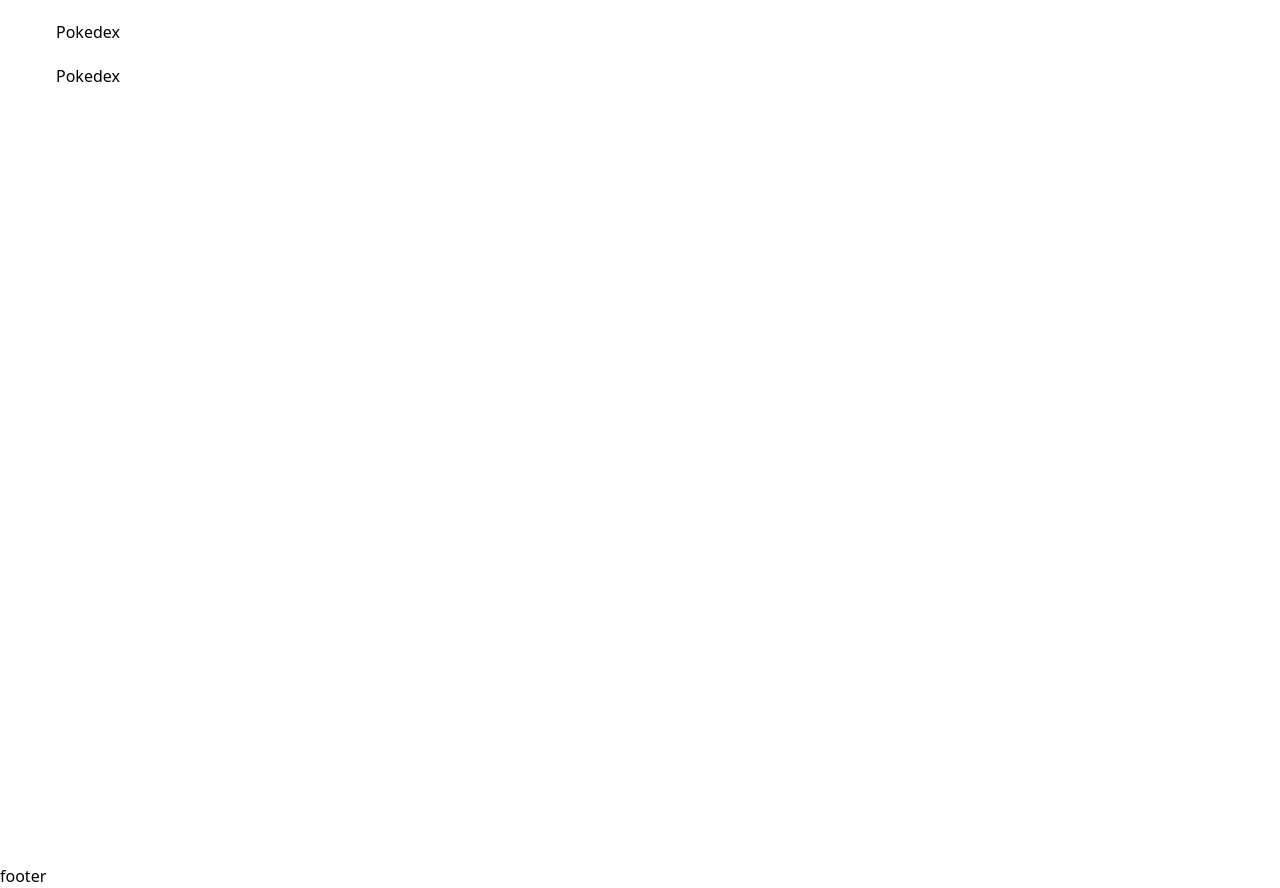
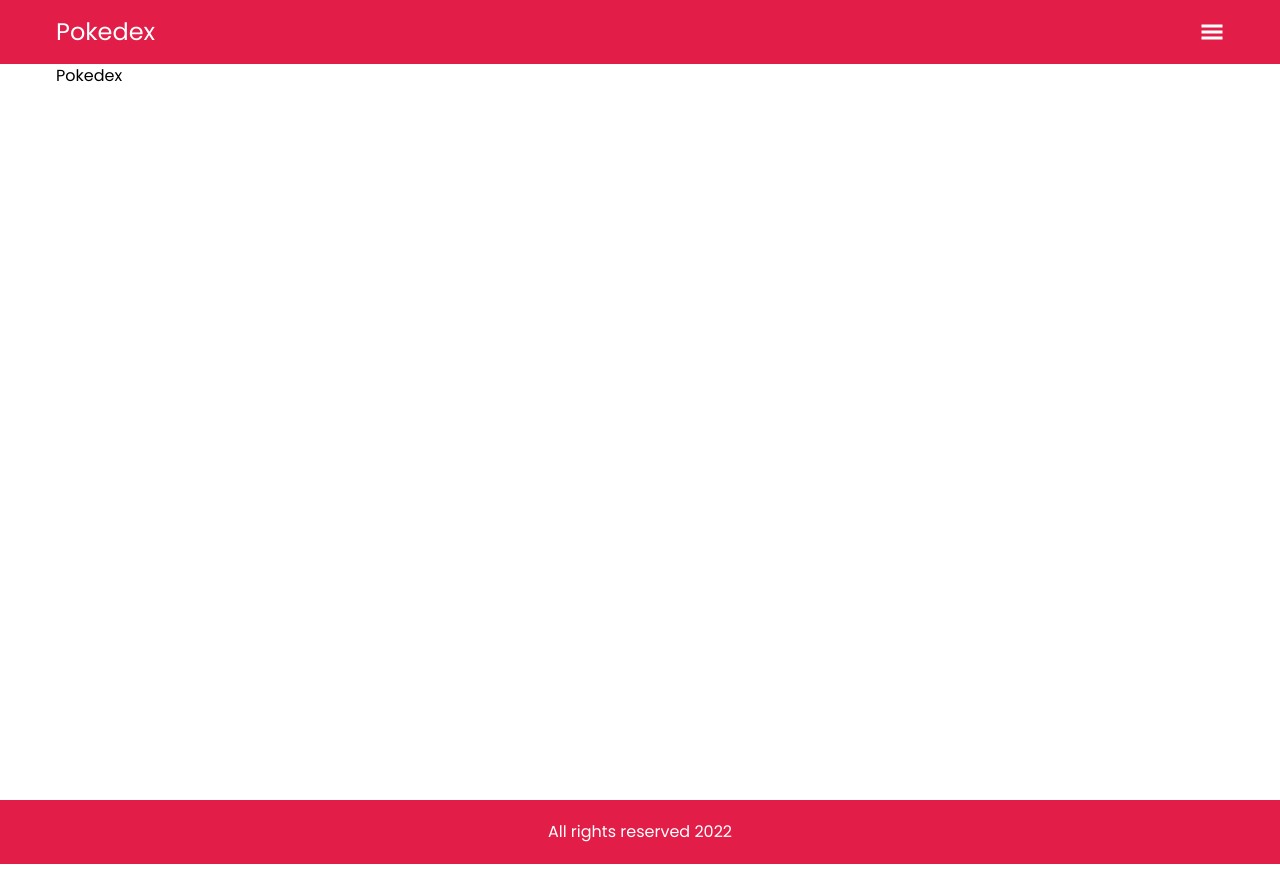
Before and after one commit to jsonfm/pokedex, a React (Vite) app: page /pokedex/dx in a window 1280 px wide. After the commit the page ends 864 px from the top, so only its background shows below. Built offline with nearby package versions, Linux system fonts and the light colour scheme.

Commit message:
styles updated

```diff
--- a/src/components/Footer/index.jsx
+++ b/src/components/Footer/index.jsx
@@ -2,8 +2,10 @@ import React from "react";
 
 export default function Footer(){
     return(
-        <footer>
-            footer
+        <footer className="bg-rose-600 text-white">
+            <div className="container px-4 h-16 flex items-center justify-center">
+                All rights reserved 2022
+            </div>
         </footer>
     )
 }
--- a/src/components/Header/index.jsx
+++ b/src/components/Header/index.jsx
@@ -1,11 +1,24 @@
 import React from "react";
-
+import { GiHamburgerMenu } from "react-icons/gi";
 
 export default function Header(){
+    const [showMenu, setShowMenu] = React.useState(false);
+
+    const toggleMenu = () => {
+        setShowMenu(!showMenu);
+    }
+
     return(
-        <header className="container h-16 px-4 flex items-center">
-           <div>Pokedex</div>
-           <ul class=""></ul>
+        <header className="bg-rose-600 text-white fixed w-full">
+            <nav className="container h-16 px-4 flex items-center justify-between">
+                <div className="text-2xl">Pokedex</div>
+                <ul className={`ease-in duration-300 ${showMenu ? 'left-0' :'-left-[110%]'} bg-rose-600 absolute top-16 h-screen w-2/3 px-4 py-5 text-xl`}>
+                    <li>Pokemons</li>
+                </ul>
+                <div className="text-2xl" onClick={toggleMenu}>
+                    <GiHamburgerMenu/>
+                </div>
+            </nav>
         </header>
     )
 }
--- a/src/components/Layout/index.jsx
+++ b/src/components/Layout/index.jsx
@@ -7,7 +7,7 @@ export default function Layout({children}){
     return(
         <>
             <Header />
-            <main className="container min-h-screen px-4">
+            <main className="container min-h-screen px-4 pt-16">
                 {children}
             </main>
             <Footer/>
--- a/src/components/PokemonCard/index.jsx
+++ b/src/components/PokemonCard/index.jsx
@@ -8,27 +8,33 @@ const PokemonCard = ({data}) => {
         height,
         base_experience: experience,
         weight,
+        types
     } = data;
     return(
-        <div className="border w-72 p-4 grid place-content-center">
+        <div className="shadow-md w-72 p-4 grid place-content-center">
            <img
             src={image}
             className="w-48"
            />
-           <p className="font-bold text-center text-xl">{name}</p>
-           <div className="flex gap-3">
+           <p className="font-bold text-center text-xl capitalize mb-2">{name}</p>
+           <div className="flex gap-3 mb-4">
                 <div className="flex flex-col items-center">
-                    <p>Height</p>
+                    <p className="text-gray-600 font-bold">Height</p>
                     <p>{height}</p>
                 </div>
                 <div className="flex flex-col items-center">
-                    <p>Weight</p>
+                    <p className="text-gray-600 font-bold">Weight</p>
                     <p>{weight}</p>
                 </div>
                 <div className="flex flex-col items-center">
-                    <p>Experience</p>
+                    <p className="text-gray-600 font-bold">Experience</p>
                     <p>{experience}</p>
                 </div>
+           </div>
+           <div className="flex flex-wrap gap-4 justify-center my-2">
+            {types.map((tag, index) => (
+                <div className="bg-rose-600 rounded-full px-4 py-1 text-white capitalize">{tag.type.name}</div>
+            ))}
            </div>
         </div>
     )
--- a/src/index.css
+++ b/src/index.css
@@ -1,7 +1,13 @@
+@import url('https://fonts.googleapis.com/css2?family=Poppins:wght@300;400;500;600;700&display=swap');
 @tailwind base;
 @tailwind components;
 @tailwind utilities;
 
+
+html, body {
+  font-family: 'Poppins', sans-serif;
+}
+
 .container {
   @apply max-w-[1200px] mx-auto
 }
--- a/src/pages/home.jsx
+++ b/src/pages/home.jsx
@@ -16,7 +16,7 @@ export default function Home(){
         <section>
             {pokemons.length > 1
             ?
-            <div className="grid gap-4 md:grid-flow-row md:grid-cols-2 lg:grid-cols-3 place-content-center">
+            <div className="grid gap-4 md:grid-flow-row md:grid-cols-2 lg:grid-cols-3 place-content-center py-4">
                 {pokemons.map((pokemon, index) => (
                     <PokemonCard data={pokemon} id={pokemon.id} key={`pokemon-${index}`}/>
                 ))}
```
Also changed, not shown: 1 other file (tests, documents, lock files or other folders).
